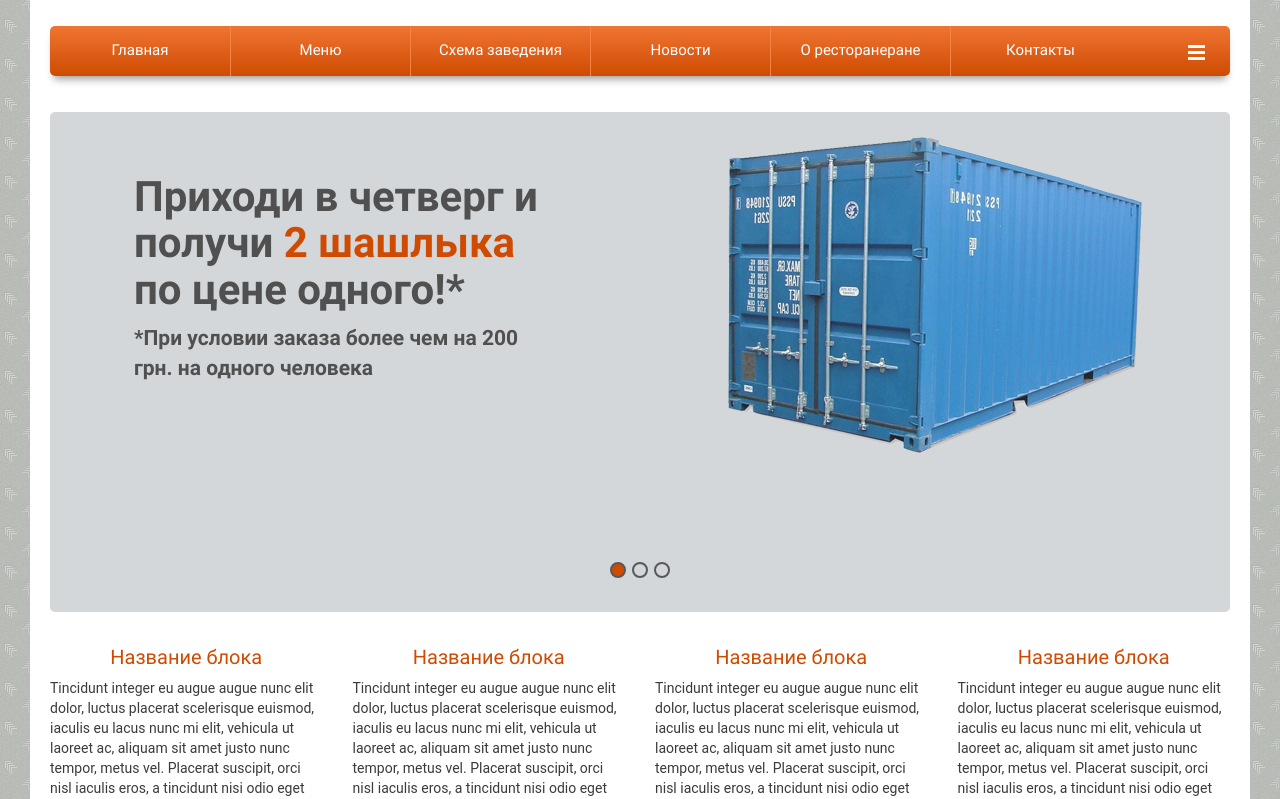
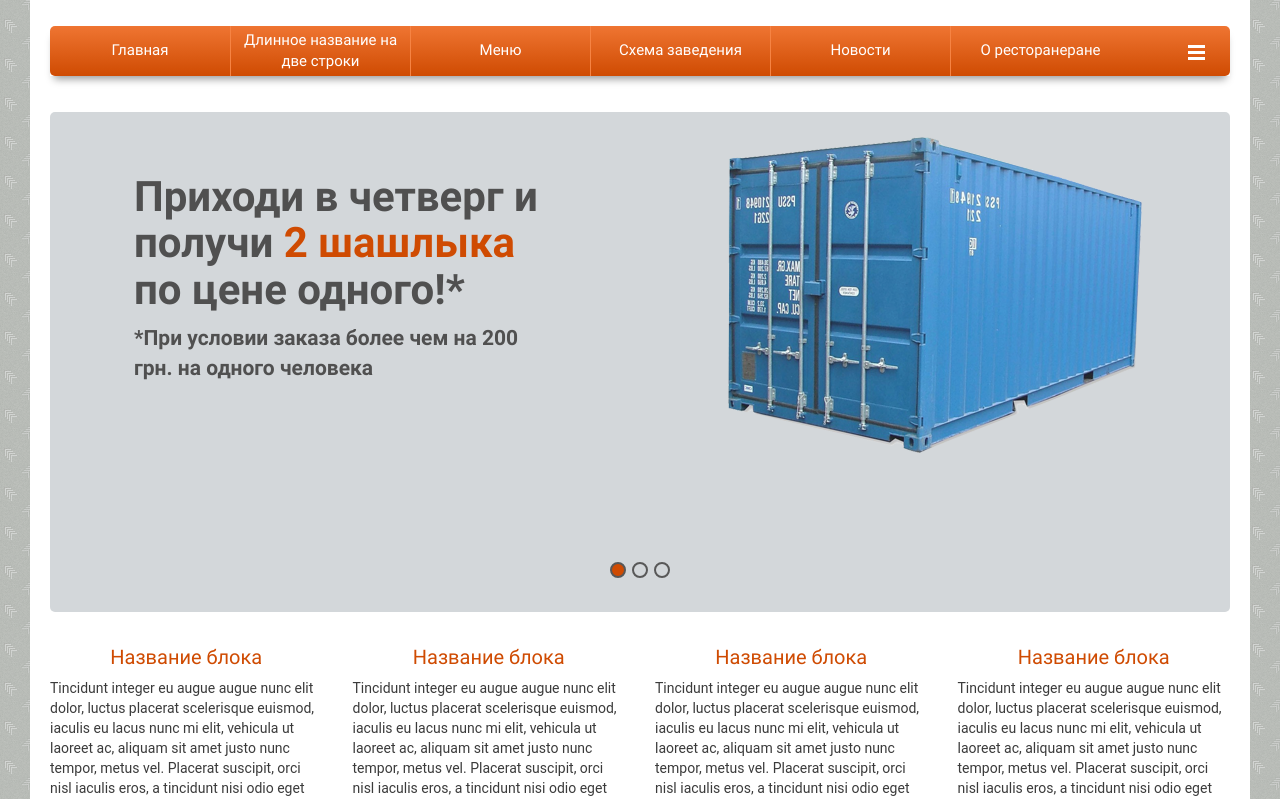
Before and after one commit to ArtyomGolubov/logics, a website: page index.html in a window 1280 px wide. Shown: the part 141-940 px from the top of the page. Drawn offline with Linux system fonts and the light colour scheme; some packages are replaced by stand-ins of ours; files whose address does not match are found by name.

Commit message:
Ссылка в меню на всю ширину и высоту пункта меню.

```diff
--- a/css/main.css
+++ b/css/main.css
@@ -202,6 +202,8 @@ body {
         text-align: center;
         justify-content: center;
         display: flex;
+
+        overflow: hidden;
     }
 
         .nav_main li:first-of-type {
@@ -213,6 +215,9 @@ body {
             font-size: 15px;
             text-decoration: none;
             align-self: center;
+
+            width: 100%;
+            padding: 7%;
         }
 
             .nav_main li a:hover {
@@ -407,6 +412,9 @@ body {
         .mobile-menu li > a {
             margin-left: 10px;
             text-decoration: none;
+
+            width: 100%;
+            padding: 2% 0;
         }
 
     .mobile-menu ul {
--- a/index.html
+++ b/index.html
@@ -847,6 +847,9 @@
         <ul>
             <li>
                 <a href="index.html">Главная</a>
+            </li>
+            <li>
+                <a href="#">Длинное название на две строки</a>
             </li>
             <li>
                 <a href="menu.html">Меню</a>
@@ -1745,6 +1748,9 @@
                     <a href="#">Главная</a>
                 </li>
                 <li>
+                    <a href="#">Длинное название на две строки</a>
+                </li>
+                <li>
                     <a href="menu.html">Меню</a>
                 </li>
                 <li>
@@ -1778,6 +1784,7 @@
                     <button onclick="dropdownMenu()" class="dropbtn"></button>
                     <div id="myDropdown" class="dropdown-content">
                         <a href="#">Главная</a>
+                        <a href="#">Длинное название на две строки</a>
                         <a href="menu.html">Меню</a>
                         <a href="order.html">Схема заведения</a>
                         <a href="#">Новости</a>
@@ -1790,6 +1797,9 @@
                 </div>
                 <li>
                     <a href="#">Главная</a>
+                </li>
+                <li>
+                    <a href="#">Длинное название на две строки</a>
                 </li>
                 <li>
                     <a href="menu.html">Меню</a>
```
